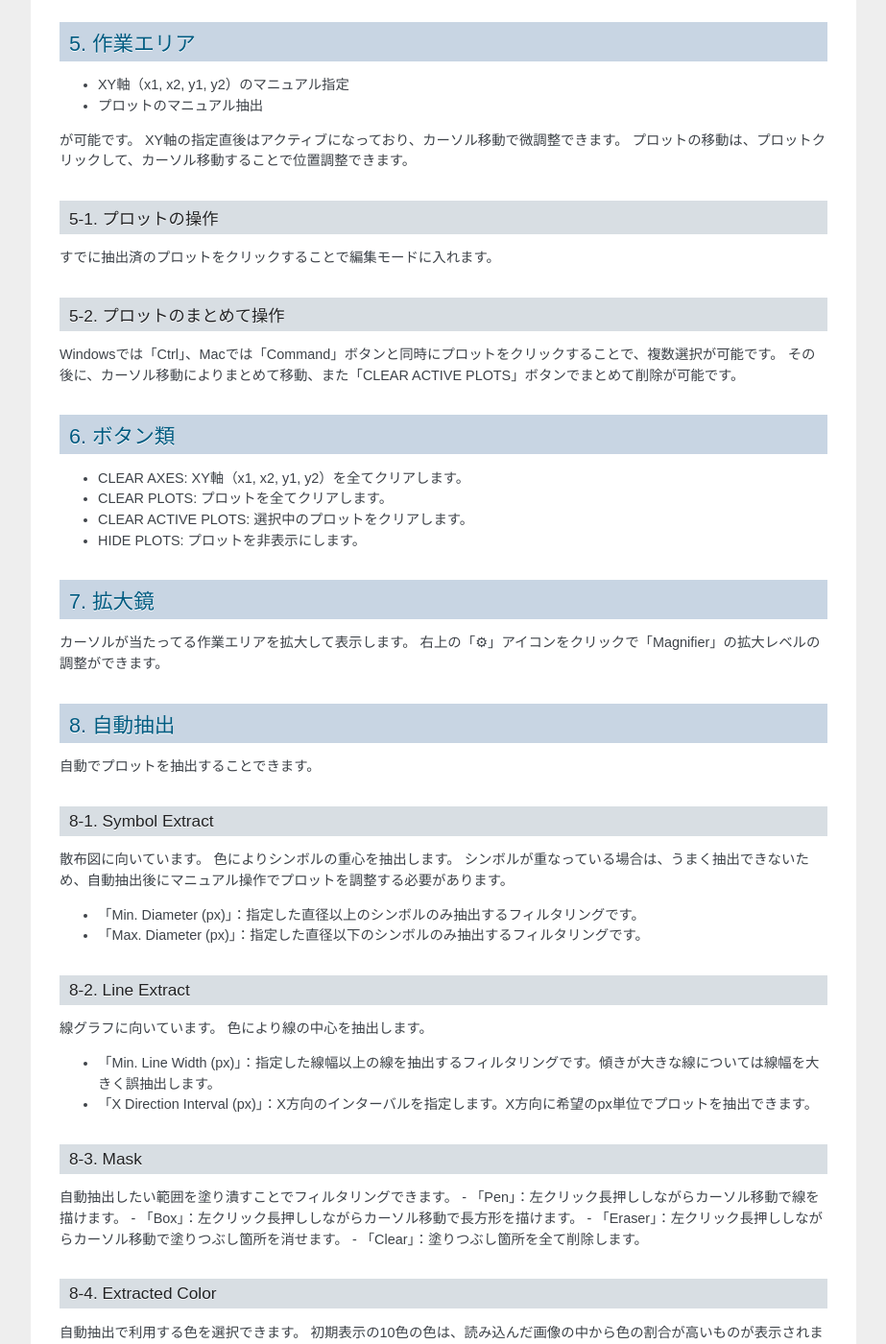
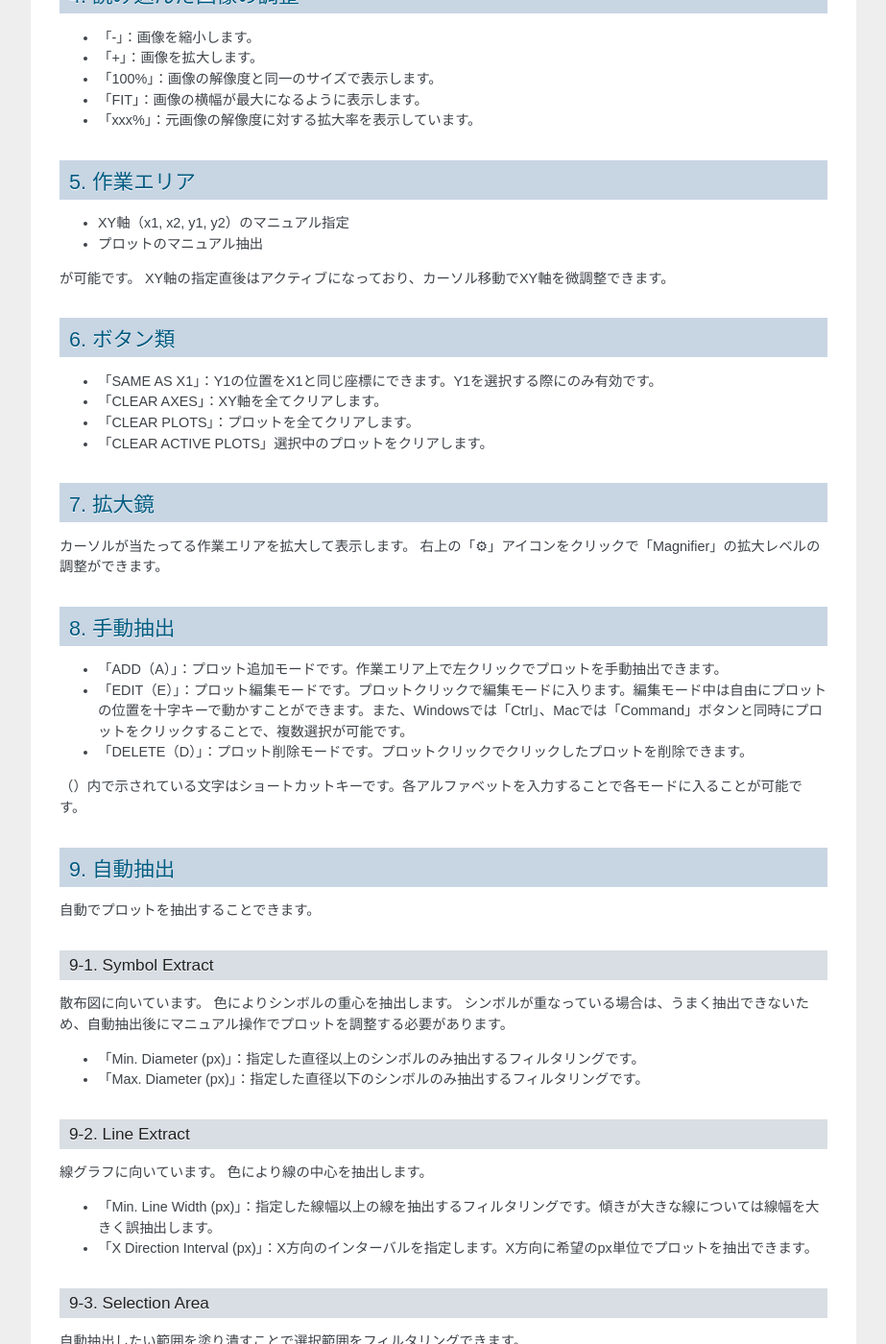
Before and after one commit to t29mato/starry-digitizer, a Sphinx documentation site: the page built from docs/index.rst, in a window 1280 px wide and 1400 px high, scrolled down 1695 px. Shown: the whole window at 96% size, without its empty margins (198-1121 px from the left). Built offline with Sphinx 7.4.7, drawn with Linux system fonts in a browser that asks for light colours; some of the changed text lies outside the part shown.

Commit message:
docs: dataset management change, same as X1 button, manual mode, sort plots

```diff
--- a/docs/index.rst
+++ b/docs/index.rst
@@ -42,10 +42,15 @@
 3. データセット
 ========================================
 一つのグラフ画像に複数種類のプロットやラインがあり、それぞれでプロットデータを分けたい時に有効です。
-「Manage Datasets」からデータセットの追加と削除、名前の変更ができます。
-「Show Plots」から選択中のデータセットのプロットを確認することができます。
+「+」「-」ボタンからデータセットの追加と削除ができます。
+データセット名は自由に変更ができます。
+「Show Plots」ボタン押下で取得したプロットを確認することができます。
 
-3-1. プロットコピー
+3-1. ソート
+----------------------------------
+「Sort key」と「Sort order」を選択することでプロットをソートできます。
+
+3-2. プロットコピー
 ---------------------------------
 「Show Plots」で表示されたウィンドウ上でプロットのコピーと確認ができます。
 また、直接テキストエリアを編集することも可能ですが、他の箇所を操作することで最新のデータに上書きされますので、ご注意ください。
@@ -56,6 +61,7 @@
 - 「+」：画像を拡大します。
 - 「100%」：画像の解像度と同一のサイズで表示します。
 - 「FIT」：画像の横幅が最大になるように表示します。
+- 「xxx%」：元画像の解像度に対する拡大率を表示しています。
 
 5. 作業エリア
 ========================================
@@ -63,25 +69,15 @@
 - プロットのマニュアル抽出
 
 が可能です。
-XY軸の指定直後はアクティブになっており、カーソル移動で微調整できます。
-プロットの移動は、プロットクリックして、カーソル移動することで位置調整できます。
-
-5-1. プロットの操作
-----------------------------------------------------------
-すでに抽出済のプロットをクリックすることで編集モードに入れます。
-
-5-2. プロットのまとめて操作
------------------------------------------
-Windowsでは「Ctrl」、Macでは「Command」ボタンと同時にプロットをクリックすることで、複数選択が可能です。
-その後に、カーソル移動によりまとめて移動、また「CLEAR ACTIVE PLOTS」ボタンでまとめて削除が可能です。
+XY軸の指定直後はアクティブになっており、カーソル移動でXY軸を微調整できます。
 
 
 6. ボタン類
 ========================================
-- CLEAR AXES: XY軸（x1, x2, y1, y2）を全てクリアします。
-- CLEAR PLOTS: プロットを全てクリアします。
-- CLEAR ACTIVE PLOTS: 選択中のプロットをクリアします。
-- HIDE PLOTS: プロットを非表示にします。
+- 「SAME AS X1」：Y1の位置をX1と同じ座標にできます。Y1を選択する際にのみ有効です。
+- 「CLEAR AXES」：XY軸を全てクリアします。
+- 「CLEAR PLOTS」：プロットを全てクリアします。
+- 「CLEAR ACTIVE PLOTS」選択中のプロットをクリアします。
 
 
 7. 拡大鏡
@@ -89,12 +85,20 @@
 カーソルが当たってる作業エリアを拡大して表示します。
 右上の「⚙」アイコンをクリックで「Magnifier」の拡大レベルの調整ができます。
 
+8. 手動抽出
+============================================================
+- 「ADD（A）」：プロット追加モードです。作業エリア上で左クリックでプロットを手動抽出できます。
+- 「EDIT（E）」：プロット編集モードです。プロットクリックで編集モードに入ります。編集モード中は自由にプロットの位置を十字キーで動かすことができます。また、Windowsでは「Ctrl」、Macでは「Command」ボタンと同時にプロットをクリックすることで、複数選択が可能です。
+- 「DELETE（D）」：プロット削除モードです。プロットクリックでクリックしたプロットを削除できます。
 
-8. 自動抽出
+（）内で示されている文字はショートカットキーです。各アルファベットを入力することで各モードに入ることが可能です。
+
+
+9. 自動抽出
 ========================================
 自動でプロットを抽出することできます。
 
-8-1. Symbol Extract
+9-1. Symbol Extract
 ---------------------------
 散布図に向いています。
 色によりシンボルの重心を抽出します。
@@ -103,7 +107,7 @@
 - 「Min. Diameter (px)」：指定した直径以上のシンボルのみ抽出するフィルタリングです。
 - 「Max. Diameter (px)」：指定した直径以下のシンボルのみ抽出するフィルタリングです。
 
-8-2. Line Extract
+9-2. Line Extract
 ----------------------------
 線グラフに向いています。
 色により線の中心を抽出します。
@@ -111,15 +115,16 @@
 - 「Min. Line Width (px)」：指定した線幅以上の線を抽出するフィルタリングです。傾きが大きな線については線幅を大きく誤抽出します。
 - 「X Direction Interval (px)」：X方向のインターバルを指定します。X方向に希望のpx単位でプロットを抽出できます。
 
-8-3. Mask
+9-3. Selection Area
 ---------------------
-自動抽出したい範囲を塗り潰すことでフィルタリングできます。
+自動抽出したい範囲を塗り潰すことで選択範囲をフィルタリングできます。
+
 - 「Pen」：左クリック長押ししながらカーソル移動で線を描けます。
 - 「Box」：左クリック長押ししながらカーソル移動で長方形を描けます。
 - 「Eraser」：左クリック長押ししながらカーソル移動で塗りつぶし箇所を消せます。
 - 「Clear」：塗りつぶし箇所を全て削除します。
 
-8-4. Extracted Color
+9-4. Extracted Color
 ---------------------------
 自動抽出で利用する色を選択できます。
 初期表示の10色の色は、読み込んだ画像の中から色の割合が高いものが表示されます。
@@ -127,10 +132,10 @@
 
 - 「Color Diff. (%)」：自動抽出する色の閾値を変更できます。解像度の高いグラフ画像で色に揺れ幅がない場合は1〜5を、解像度の低いグラフ画像で色に振れ幅がある場合は5以上がオススメです。
 
-8-5. RUN
+9-5. RUN
 -----------------------
 「RUN」ボタン押下で自動抽出、実行できます。
 
-8-6. Tips
+9-6. Tips
 ----------------------
 自動抽出は元の画像の解像度に対して行うので、解像度の高い画像を用意してもらった方が自動抽出の精度は上がります。
```
Also changed, not shown: docs/_static/SDD/SDD.001.png.
